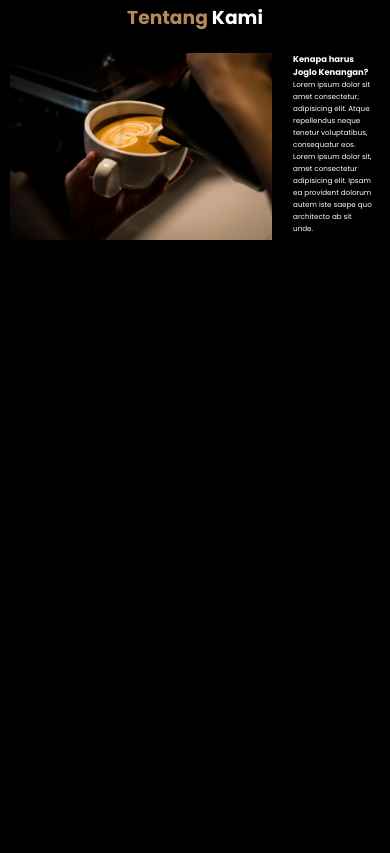
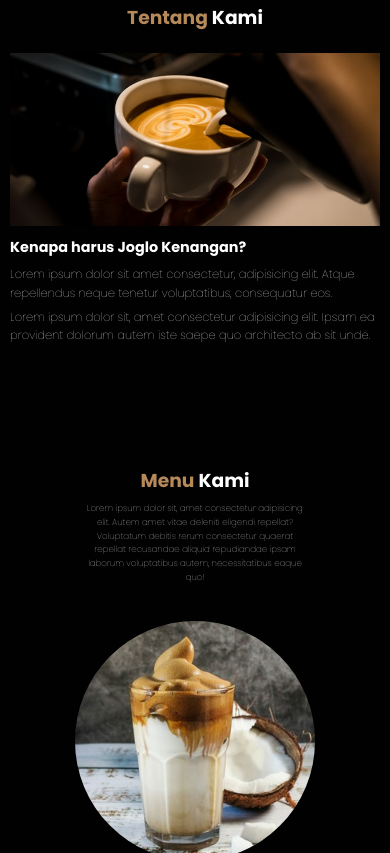
Before and after one commit to yopaayy/joglo-kenangan, a plain HTML site: page index.html in a window 390 px wide. Shown: the part 899-1752 px from the top of the page. Drawn offline with nearby package versions, Linux system fonts and the light colour scheme.

Commit message:
Add Menu Section View

```diff
--- a/css/style.css
+++ b/css/style.css
@@ -16,7 +16,7 @@ body {
   font-family: "Poppins", sans-serif;
   background-color: var(--bg);
   color: #fff;
-  min-height: 2000px;
+  min-height: 3000px;
 }
 
 /* Navbar  */
@@ -168,13 +168,95 @@ body {
 }
 
 .about .row .about-img img {
-  width: 95%;
+  width: 100%;
 }
 
 .about .row .content {
-    flex: 1 1 15rem;
-    padding: 0 1rem;
+  flex: 1 1 35rem;
+  padding: 0 1rem;
 }
+
+.about .row .content h3 {
+  font-size: 1.8rem;
+  margin-bottom: 1rem;
+}
+
+.about .row .content p {
+  margin-bottom: 0.8rem;
+  font-size: 1.4rem;
+  font-weight: 100;
+  line-height: 1.6;
+}
+
+.menus {
+  padding: 8rem 1.4rem;
+}
+
+.menus h2 {
+  text-align: center;
+  font-size: 2.6rem;
+  margin-bottom: 3rem;
+}
+
+.menus h2 span {
+  color: var(--primary);
+}
+
+/* Menu Section */
+.menus h2 {
+  margin-bottom: 1rem;
+}
+
+.menus p {
+  text-align: center;
+  max-width: 30rem;
+  margin: auto;
+  font-weight: 100;
+  line-height: 1.6;
+}
+
+.menus .row {
+  display: flex;
+  flex-wrap: wrap;
+  margin-top: 5rem;
+  justify-content: center;
+}
+
+.menus .row .menus-card {
+  text-align: center;
+  padding-bottom: 4rem;
+}
+
+.menus .row .menus-card img {
+  border-radius: 50%;
+  width: 80%;
+}
+
+.menus .row .menus-card .menus-card-title {
+margin: 1rem auto 0.5rem;
+}
+
+
+
+
+
+
+
+
+
+
+
+
+
+
+
+
+
+
+
+
+
+
 
 
 
@@ -231,6 +313,33 @@ body {
   .navbar .navbar-nav a:hover::after {
     transform: scaleX(0.2);
   }
+
+  .about .row {
+    flex-wrap: wrap;
+  }
+
+  .about .row .about-img img {
+    height: 24rem;
+    object-fit: cover;
+    object-position: center;
+  }
+
+  .about .row .content {
+    padding: 0;
+  }
+
+  .about .row .content h3 {
+    margin-top: 1rem;
+    font-size: 2rem;
+  }
+
+  .about .row .content p {
+    font-size: 1.6rem;
+  }
+
+  .menus p {
+   font-size: 1.2rem;
+  }
 }
 
 /* Mobile (ukuran layar kecil) */
@@ -272,4 +381,8 @@ body {
   .navbar .navbar-nav a:hover::after {
     transform: scaleX(0.2);
   }
+
+  .menus p {
+    font-size: 1.2rem;
+   }
 }
--- a/index.html
+++ b/index.html
@@ -23,7 +23,7 @@
       <div class="navbar-nav">
         <a href="#home">Beranda</a>
         <a href="#about">Tentang Kami</a>
-        <a href="#menu">Menu</a>
+        <a href="#menus">Menu</a>
         <a href="#contact">Kontak</a>
       </div>
 
@@ -39,7 +39,12 @@
     <section class="hero" id="home">
       <main class="content">
         <h1>Mari kita Infokan <span>Ngopi</span> Bolo!!☕</h1>
-            <p>Lorem ipsum dolor sit amet consectetur adipisicing elit. Praesentium eaque incidunt cumque at quaerat consectetur consequuntur, perspiciatis earum tempore itaque ducimus eum accusantium harum. Libero laboriosam hic labore ratione exercitationem.</p>
+        <p>
+          Lorem ipsum dolor sit amet consectetur adipisicing elit. Praesentium
+          eaque incidunt cumque at quaerat consectetur consequuntur,
+          perspiciatis earum tempore itaque ducimus eum accusantium harum.
+          Libero laboriosam hic labore ratione exercitationem.
+        </p>
         <a href="#" class="cta">Beli Sekarang</a>
       </main>
     </section>
@@ -51,25 +56,73 @@
 
       <div class="row">
         <div class="about-img">
-                <img src="img/tentang-kami.jpg" alt="Tentang Kami">
+          <img src="img/tentang-kami.jpg" alt="Tentang Kami" />
         </div>
         <div class="content">
           <h3>Kenapa harus Joglo Kenangan?</h3>
-                <p>Lorem ipsum dolor sit amet consectetur, adipisicing elit. Atque repellendus neque tenetur voluptatibus, consequatur eos.</p>
-                <p>Lorem ipsum dolor sit, amet consectetur adipisicing elit. Ipsam ea provident dolorum autem iste saepe quo architecto ab sit unde.</p>
+          <p>
+            Lorem ipsum dolor sit amet consectetur, adipisicing elit. Atque
+            repellendus neque tenetur voluptatibus, consequatur eos.
+          </p>
+          <p>
+            Lorem ipsum dolor sit, amet consectetur adipisicing elit. Ipsam ea
+            provident dolorum autem iste saepe quo architecto ab sit unde.
+          </p>
         </div>
       </div>
     </section>
     <!-- About Section end -->
 
+    <!-- Menu Section start -->
+    <section id="menus" class="menus">
+      <h2><span>Menu</span> Kami</h2>
+      <p>
+        Lorem ipsum dolor sit, amet consectetur adipisicing elit. Autem amet
+        vitae deleniti eligendi repellat? Voluptatum debitis rerum consectetur
+        quaerat repellat recusandae aliquid repudiandae ipsam laborum
+        voluptatibus autem, necessitatibus eaque quo!
+      </p>
+      <div class="row">
+        <div class="menus-card">
+          <img src="img/menus/1.jpg" alt="Espresso" class="menus-card-image"/>
+          <h3 class="menus-card-title">-- Espresso --</h3>
+          <p class="menus-card-price">IDR 15K</p>
+        </div>
+        <div class="menus-card">
+          <img src="img/menus/2.jpg" alt="Espresso" class="menus-card-image"/>
+          <h3 class="menus-card-title">-- Espresso --</h3>
+          <p class="menus-card-price">IDR 15K</p>
+        </div>
+        <div class="menus-card">
+          <img src="img/menus/1.jpg" alt="Espresso" class="menus-card-image"/>
+          <h3 class="menus-card-title">-- Espresso --</h3>
+          <p class="menus-card-price">IDR 15K</p>
+        </div>
+        <div class="menus-card">
+          <img src="img/menus/3.jpg" alt="Espresso" class="menus-card-image"/>
+          <h3 class="menus-card-title">-- Espresso --</h3>
+          <p class="menus-card-price">IDR 15K</p>
+        </div>
+        <div class="menus-card">
+          <img src="img/menus/3.jpg" alt="Espresso" class="menus-card-image"/>
+          <h3 class="menus-card-title">-- Espresso --</h3>
+          <p class="menus-card-price">IDR 15K</p>
+        </div>
+        <div class="menus-card">
+          <img src="img/menus/3.jpg" alt="Espresso" class="menus-card-image"/>
+          <h3 class="menus-card-title">-- Espresso --</h3>
+          <p class="menus-card-price">IDR 15K</p>
+        </div>
+        <div class="menus-card">
+          <img src="img/menus/3.jpg" alt="Espresso" class="menus-card-image"/>
+          <h3 class="menus-card-title">-- Espresso --</h3>
+          <p class="menus-card-price">IDR 15K</p>
+        </div>
+      </div>
+    </section>
 
 
-
-
-
-
-
-
+    <!-- Menu Section end -->
 
     <!-- Feather Icon Scripts -->
     <script>
```
Also changed, not shown: img/menus/1.jpg (added), img/menus/2.jpg (added), img/menus/3.jpg (added). Lines whose indentation alone changed are shown as unchanged.
